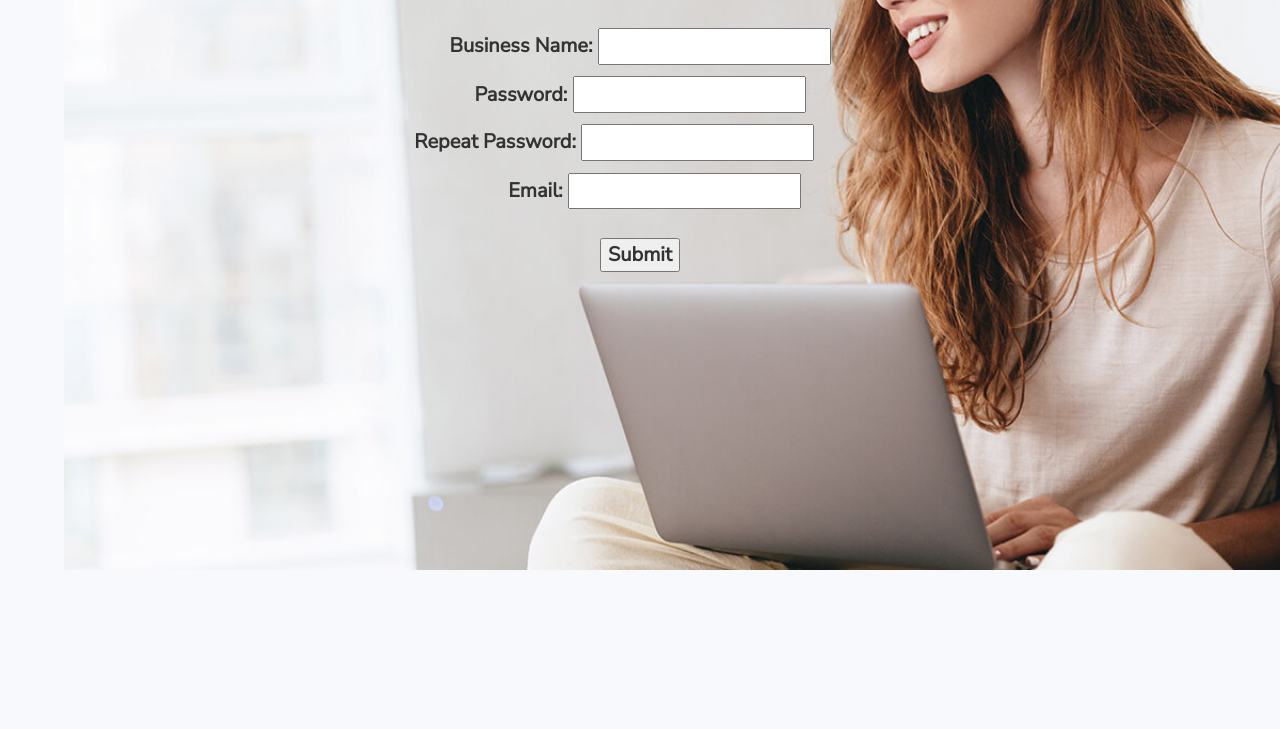
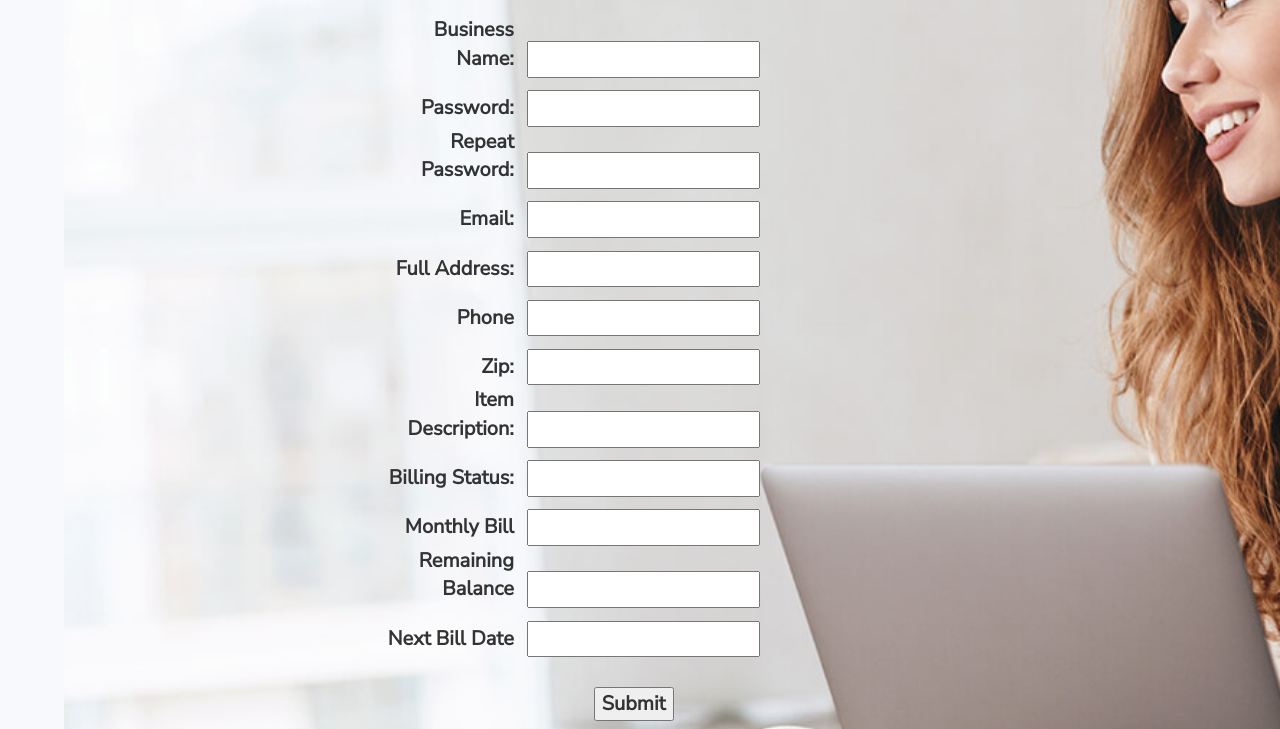
Before and after one commit to Superunknown1103/RAILogin, a website: page public/createAccount.html in a window 1280 px wide. Shown: the part 230-959 px from the top of the page. Before the commit the page ends 800 px from the top, so only its background shows below. Drawn offline with nearby package versions, Linux system fonts and the light colour scheme.

Commit message:
Better CSS

```diff
--- a/public/createAccount.html
+++ b/public/createAccount.html
@@ -24,20 +24,47 @@
             </div>
             <div class="midContainer">
                 <div class="col-xs-3"></div>
-                <div class="col-xs-6 customerLogin"><strong>Customer Portal</strong>
+                <div class="col-xs-6 customerLogin"><strong style="margin-left: -1vw;">Generate New Customer</strong>
                 <div class="col-xs-12 loginBox">
+                    <form>
                     <div>   <span class="businessName">
-                            Business Name: <input type="text" id="businessName" name="businessName"><br>
+                           <label>Business Name:</label><input type="text" id="businessName" name="businessName"><br>
                             </span>
-                            Password: <input type="text" id="newPass" name="password"><br>
+                            <label>Password:</label><input type="text" id="newPass" name="password"><br>
                             <span class="repeat">
-                            Repeat Password: <input type="text" id="newPassRepeat" name="password"><br>
+                            <label>Repeat Password:</label><input type="text" id="newPassRepeat" name="password"><br>
                             </span>
                             <span class="email">
-                            Email: <input type="text" id="email" name="email"><br>
-                            </span><br>
+                            <label>Email:</label><input type="text" id="email" name="email"><br>
+                            </span>
+                            <span class="address">
+                            <label>Full Address:</label><input type="text" id="address" name="address"><br>
+                            </span>
+                            <span class="phone">
+                            <label>Phone</label><input type="text" id="phone" name="phone"><br>
+                            </span>
+                            <span class="zip">
+                            <label>Zip:</label><input type="text" id="zip" name="zip"><br>
+                            </span>
+                            <span class="description">
+                            <label>Item Description:</label><input type="text" id="description" name="description"><br>
+                            </span>
+                            <span class="status">
+                            <label>Billing Status: </label><input type="text" id="status" name="status"><br>
+                            </span>
+                            <span class="bill">
+                            <label>Monthly Bill</label><input type="text" id="bill" name="bill"><br>
+                            </span>
+                            <span class="balance">
+                            <label>Remaining Balance</label><input type="text" id="balance" name="balance"><br>
+                            </span>
+                            <span class="nextBillDate">
+                            <label>Next Bill Date</label><input type="text" id="nextBillDate" name="nextBillDate"><br>
+                            </span>
+                                <br>
                             <button id="completed">Submit</button>
                         </div>
+                    </form>
                 </div>
                 </div>
                 <div class="col-xs-3"></div>
--- a/public/css/styles.css
+++ b/public/css/styles.css
@@ -19,9 +19,12 @@
     top: 1%;
     padding: 2%;
     font-size: 25px;
-    text-decoration: underline;
     border-radius: 50%;
     cursor: pointer;
+}
+
+.navLink :hover {
+    text-decoration: underline;
 }
 
 a {
@@ -66,14 +69,10 @@ input, .newUser {
     padding: 2px;
 }
 
-.newUser {
-    text-decoration: underline;
-}
-
 .indexBody {
     font-family: 'Nunito Sans', sans-serif;
     background-image: url("../backgroundlogin.jpg");
-    background-size: 100%;
+    background-size: cover;
     background-repeat: no-repeat;
     background-position: left 5vw top;
     background-color: #F8F9FD;
@@ -96,15 +95,27 @@ input, .newUser {
     margin-top: 2%;
 }
 
-.repeat {
-    margin-left: -8.9%;
-}
-
 .submitA {
     margin-top: 2%;
     cursor: pointer;
 }
 
-.email {
-    margin-left: 5%;
+form label {
+        display: inline-block;
+        width:  10vw;
+        text-align: right;
+        margin-right: 1vw;
+        margin-left: -10.5vw;
 }
+
+form a {
+    margin-left: -1vw;
+}
+
+form a :hover {
+    text-decoration: underline;
+}
+
+#completed {
+    margin-left: -1vw;
+}
```
Also changed, not shown: public/index.html (+2 -2 lines).
